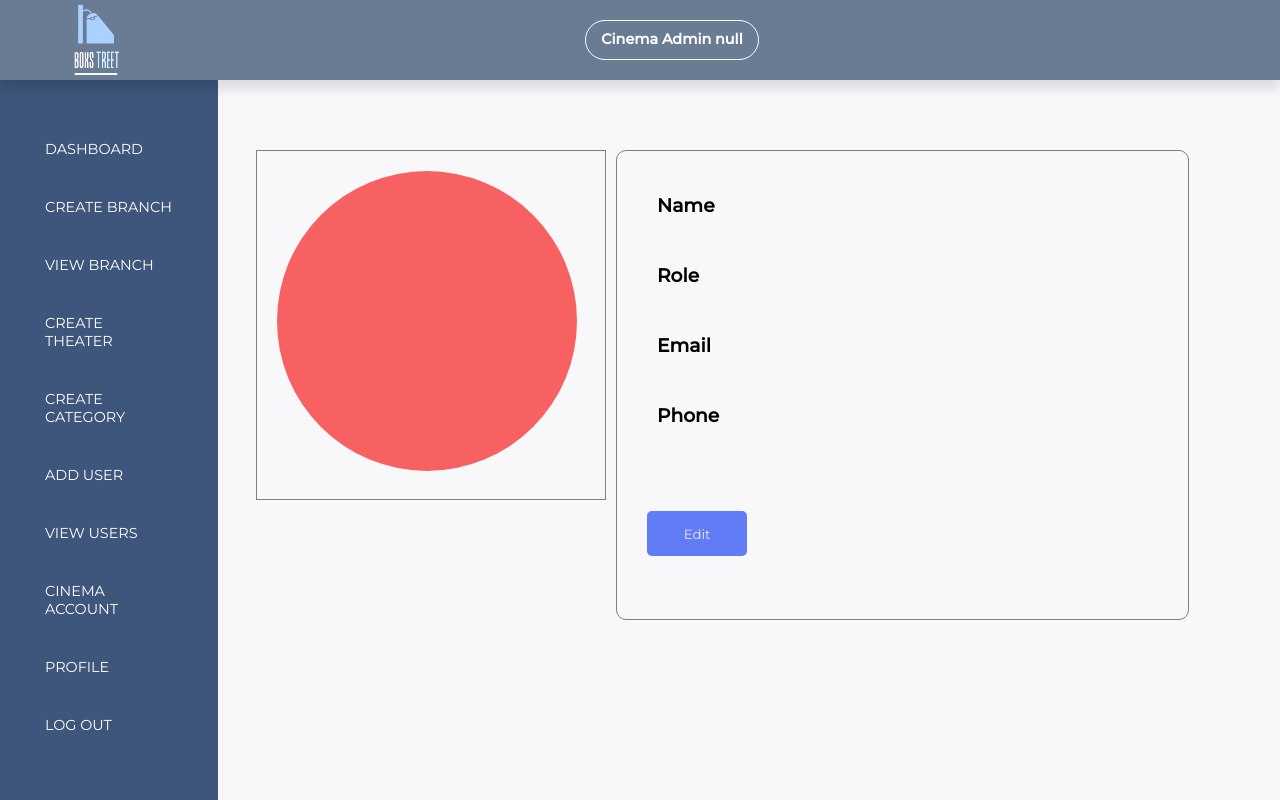
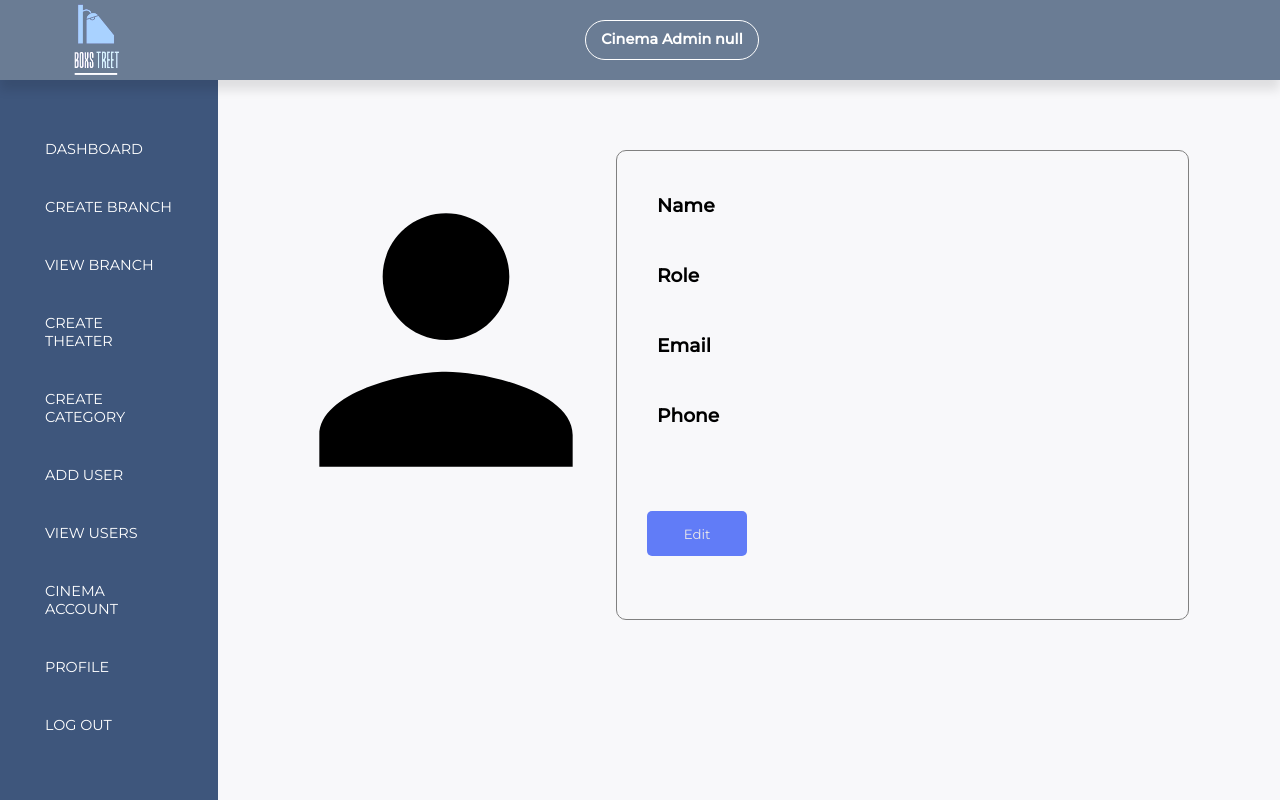
Before and after one commit to Joe-Praise/boxstreet-admin, a React (Create React App) app: page /cinema/profile in a window 1280 px wide. Built offline with nearby package versions, Linux system fonts and the light colour scheme; no server answers.

Commit message:
added person icon on profile page

```diff
--- a/src/components/Cinema_Admin/Cinema-baranch/Branch.js
+++ b/src/components/Cinema_Admin/Cinema-baranch/Branch.js
@@ -28,7 +28,7 @@ function Branch() {
         axios.get(branch_url)
             .then((res) => {
                 let data = res?.data;
-
+             console.log(data)
                 localStorage.setItem("mybranch_id", data._id)
                 setBranch(data)
                 setOpening(data.opening)
@@ -50,6 +50,14 @@ function Branch() {
                 address,
                 branchname,
                 name
+            }).then((resp) => {
+                let data = resp?.data
+                console.log(data)
+                if (resp?.data.data._id) {
+                    alert("Branch Updated")
+                }
+                setUpdatemode(false)
+                window.location.replace("/cinema/view-branch")
             })
 
         } catch (error) {
--- a/src/components/Cinema_Admin/Cinema-profile/CinemaProfile.js
+++ b/src/components/Cinema_Admin/Cinema-profile/CinemaProfile.js
@@ -4,6 +4,7 @@ import axios from "axios";
 import Topnav from "../Cinema-Navigation/Topnav/Topnav";
 import config from "../../config";
 import { useParams } from "react-router-dom";
+import { MdPerson } from "react-icons/md";
 let MODE = "PROD";
 let LOCAL = "http://localhost:5000";
 let ONLINE = "https://boxstreet.onrender.com";
@@ -41,6 +42,8 @@ function CinemaProfile() {
                 if (resp?.data._id) {
                     alert("User Updated")
                 }
+                setUpdatemode(false)
+
             })
 
         } catch (error) {
@@ -53,7 +56,7 @@ function CinemaProfile() {
             <div className="cinema-branch-main-p">
                 <div className="cinema-branch-img-cont">
                     <div className="cinema-branch-img">
-
+                    <MdPerson className="profile-img"/>
                     </div>
                 </div>
                 <div className="cinema-branch-card-p">
--- a/src/components/Cinema_Admin/Cinema-profile/cinemaprofile.css
+++ b/src/components/Cinema_Admin/Cinema-profile/cinemaprofile.css
@@ -15,15 +15,11 @@
 .cinema-branch-img-cont{
     width: 350px;
     height: 350px;
-border: 1px solid gray;
 
 }
-.cinema-branch-img{
-    width: 300px;
-    height: 300px;
-    border-radius: 50%;
-    background-color: #f76161;
-    margin: 20px;
+
+.profile-img{
+    font-size: 380px;
 }
 .cinema-branch-card-p{
     width: 56%;
--- a/src/components/Cinema_Admin/Users/SingleUser.js
+++ b/src/components/Cinema_Admin/Users/SingleUser.js
@@ -48,6 +48,8 @@ function SingleUser() {
                 if (resp?.data._id) {
                     alert("User Updated")
                 }
+                setUpdatemode(false)
+                window.location.replace("/cinema/view-user")
             })
 
         } catch (error) {
```
